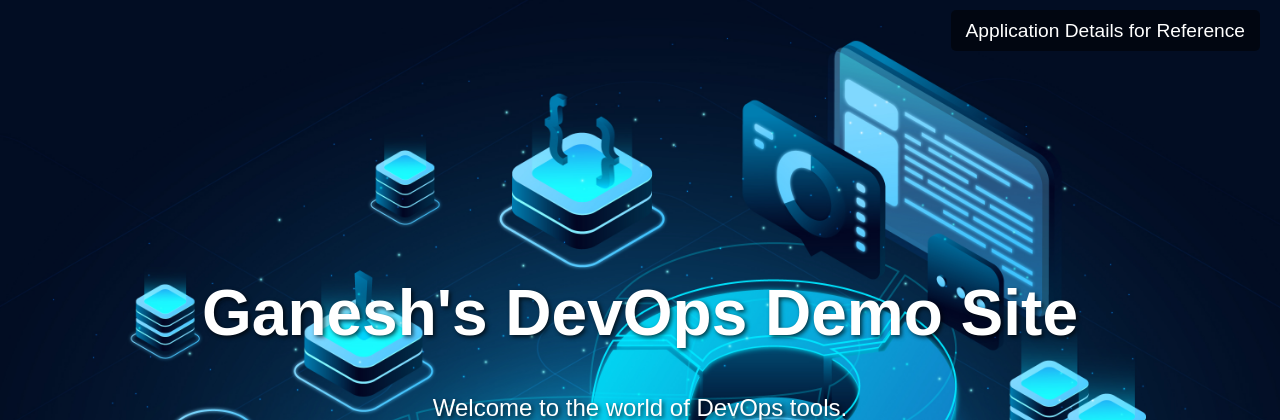
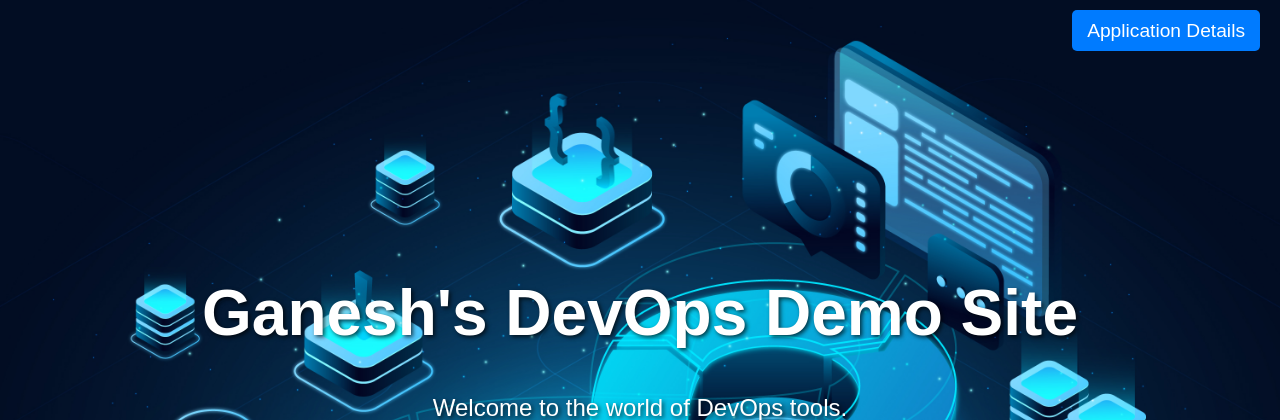
Before and after one commit to ganesh-d2001/repo-kustomize, a Flask app: page / in a window 1280 px wide. Shown: the top 420 px of the page. Run offline with Flask 2, Linux system fonts and the light colour scheme; some libraries are stand-ins or nearby versions.

Commit message:
revamp index file

```diff
--- a/templates/index.html
+++ b/templates/index.html
@@ -30,14 +30,14 @@
             color: #fff;
             font-size: 1.2em;
             text-decoration: none;
-            background: rgba(0, 0, 0, 0.5);
+            background: #007bff;
             padding: 10px 15px;
             border-radius: 5px;
             transition: background 0.3s;
         }
 
         .top-right a:hover {
-            background: rgba(0, 0, 0, 0.8);
+            background: #0056b3;
         }
 
         h1 {
@@ -99,7 +99,7 @@
 </head>
 <body>
     <div class="top-right">
-        <a href="https://ganeshdchoubey.atlassian.net/wiki/spaces/ProdApp/pages" target="_blank">Application Details for Reference</a>
+        <a href="https://ganeshdchoubey.atlassian.net/wiki/spaces/ProdApp/pages" target="_blank">Application Details</a>
     </div>
 
     <h1>Ganesh's DevOps Demo Site</h1>
```
